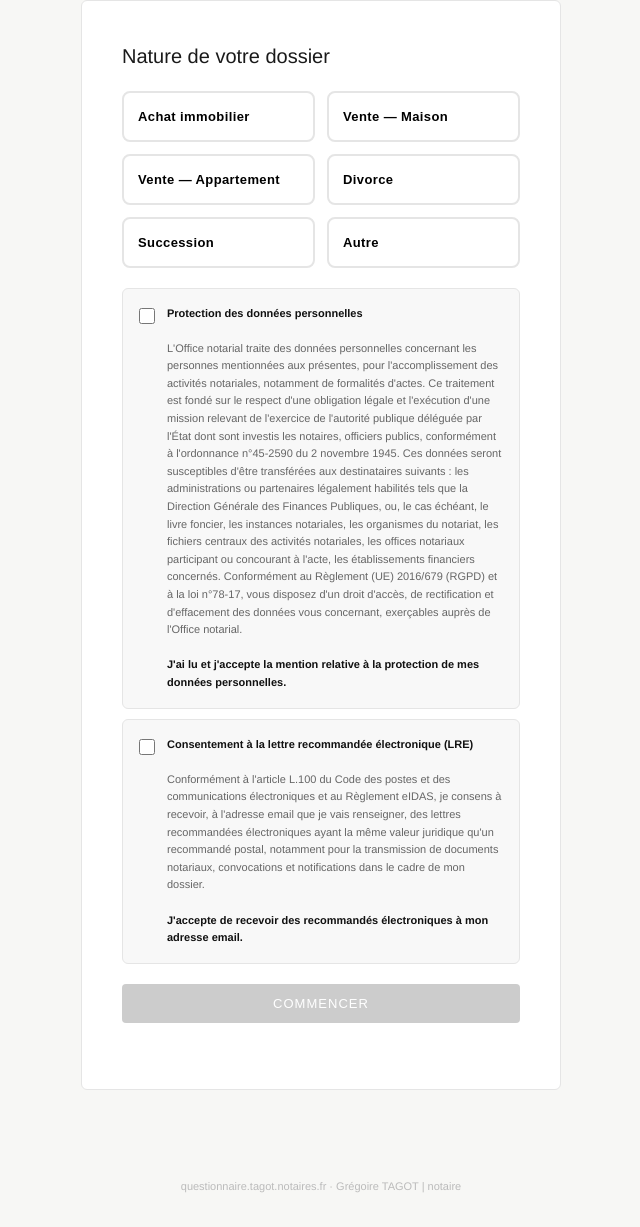
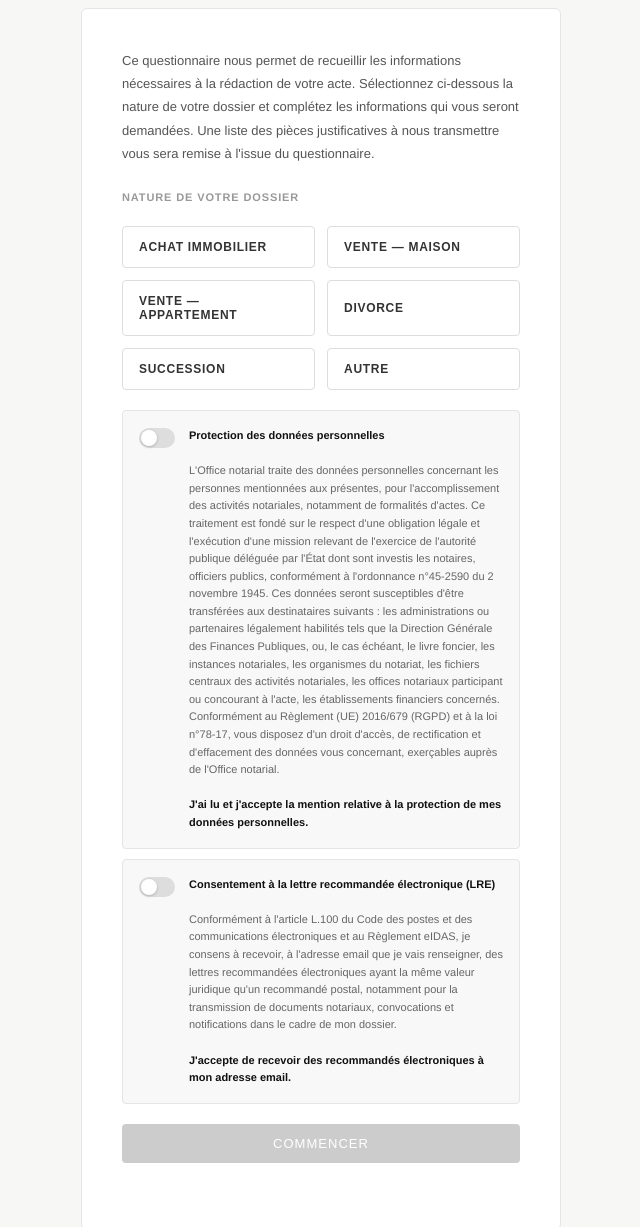
Before and after one commit to gregtago/questionnaire-notaire, a website: page public/index.html in a window 1280 px wide. Shown: the part 177-1404 px from the top of the page, without its empty margins (319-959 px from the left). Drawn offline with Linux system fonts and the light colour scheme.

Commit message:
design: header agrandi, boutons uppercase noir, toggles RGPD/LRE, texte de présentation

```diff
--- a/public/index.html
+++ b/public/index.html
@@ -8,7 +8,7 @@
     *, *::before, *::after { box-sizing: border-box; margin: 0; padding: 0; }
     body { font-family: 'Helvetica Neue', Helvetica, Arial, sans-serif; background: #f7f7f5; color: #1a1a1a; font-size: 15px; line-height: 1.5; }
     .header { background: #111; color: #fff; padding: 28px 32px 24px; }
-    .header .cabinet { font-size: 11px; letter-spacing: .05em; color: #888; margin-bottom: 6px; }
+    .header .cabinet { font-size: 15px; letter-spacing: .10em; color: rgba(255,255,255,.85); margin-bottom: 8px; font-weight: 500; text-transform: uppercase; }
     .header h1 { font-size: 24px; font-weight: 300; }
     .header .subtitle { font-size: 13px; color: #888; margin-top: 6px; }
     .screen { max-width: 520px; margin: 60px auto; padding: 0 20px; }
@@ -77,13 +77,19 @@
     /* Écran accueil */
     .dossier-grid { display: grid; grid-template-columns: 1fr 1fr; gap: 12px; margin: 20px 0; }
     @media(max-width:500px){ .dossier-grid { grid-template-columns: 1fr; } }
-    .dossier-btn { border: 2px solid #e5e5e5; border-radius: 8px; padding: 16px 14px; background: #fff; cursor: pointer; text-align: left; transition: border-color .15s, background .15s; }
-    .dossier-btn:hover { border-color: #111; background: #fafafa; }
+    .dossier-btn { border: 1px solid #ddd; border-radius: 4px; padding: 13px 16px; background: #fff; cursor: pointer; text-align: left; transition: all .15s; color: #333; }
+    .dossier-btn:hover { border-color: #555; background: #555; color: #fff; }
     .dossier-btn.selected { border-color: #111; background: #111; color: #fff; }
-    .dossier-btn .lbl { font-size: 13px; font-weight: 600; letter-spacing: .03em; display: block; }
-    .rgpd-check { display: flex; align-items: flex-start; gap: 12px; margin-top: 20px; padding: 16px; background: #f8f8f8; border-radius: 6px; border: 1px solid #e5e5e5; }
-    .rgpd-check input[type=checkbox] { margin-top: 3px; min-width: 16px; height: 16px; cursor: pointer; accent-color: #111; }
-    .rgpd-check label { font-size: 11px; color: #666; line-height: 1.6; cursor: pointer; }
+    .dossier-btn .lbl { font-size: 12px; font-weight: 600; letter-spacing: .06em; text-transform: uppercase; display: block; }
+    .rgpd-check { margin-top: 14px; padding: 16px; background: #f8f8f8; border-radius: 4px; border: 1px solid #e5e5e5; transition: border-color .15s; }
+    .rgpd-check.checked { border-color: #111; background: #fafafa; }
+    .rgpd-check input[type=checkbox] { display: none; }
+    .rgpd-check label { display: flex; align-items: flex-start; gap: 14px; cursor: pointer; }
+    .rgpd-check label .toggle { min-width: 36px; height: 20px; background: #ddd; border-radius: 10px; position: relative; transition: background .2s; margin-top: 1px; flex-shrink: 0; }
+    .rgpd-check label .toggle::after { content: ''; position: absolute; width: 16px; height: 16px; background: #fff; border-radius: 50%; top: 2px; left: 2px; transition: left .2s; box-shadow: 0 1px 3px rgba(0,0,0,.2); }
+    .rgpd-check input[type=checkbox]:checked + label .toggle { background: #111; }
+    .rgpd-check input[type=checkbox]:checked + label .toggle::after { left: 18px; }
+    .rgpd-check .txt { font-size: 11px; color: #666; line-height: 1.6; }
     .rgpd-check strong { color: #111; font-size: 11px; }
     .btn:disabled { background: #ccc; cursor: not-allowed; }
   </style>
@@ -99,7 +105,8 @@
 <!-- ÉCRAN 0 : Accueil / choix dossier + RGPD -->
 <div id="sAccueil" class="screen">
   <div class="card">
-    <h2>Nature de votre dossier</h2>
+    <p style="font-size:13px;color:#555;line-height:1.8;margin-bottom:24px;">Ce questionnaire nous permet de recueillir les informations nécessaires à la rédaction de votre acte. Sélectionnez ci-dessous la nature de votre dossier et complétez les informations qui vous seront demandées. Une liste des pièces justificatives à nous transmettre vous sera remise à l'issue du questionnaire.</p>
+    <p style="font-size:11px;letter-spacing:.08em;text-transform:uppercase;color:#999;margin-bottom:14px;font-weight:600;">Nature de votre dossier</p>
     <div class="dossier-grid" id="dossierGrid">
       <button class="dossier-btn" data-type="achat" onclick="selectDossier(this)">
         <span class="lbl">Achat immobilier</span>
@@ -121,21 +128,25 @@
       </button>
     </div>
 
-    <div class="rgpd-check">
-      <input type="checkbox" id="cbRgpd" onchange="checkRgpd()">
+    <div class="rgpd-check" id="wrapRgpd">
+      <input type="checkbox" id="cbRgpd" onchange="checkRgpd(); this.closest('.rgpd-check').classList.toggle('checked', this.checked)">
       <label for="cbRgpd">
-        <strong>Protection des données personnelles</strong><br><br>
+        <span class="toggle"></span>
+        <span class="txt"><strong>Protection des données personnelles</strong><br><br>
         L'Office notarial traite des données personnelles concernant les personnes mentionnées aux présentes, pour l'accomplissement des activités notariales, notamment de formalités d'actes. Ce traitement est fondé sur le respect d'une obligation légale et l'exécution d'une mission relevant de l'exercice de l'autorité publique déléguée par l'État dont sont investis les notaires, officiers publics, conformément à l'ordonnance n°45-2590 du 2 novembre 1945. Ces données seront susceptibles d'être transférées aux destinataires suivants : les administrations ou partenaires légalement habilités tels que la Direction Générale des Finances Publiques, ou, le cas échéant, le livre foncier, les instances notariales, les organismes du notariat, les fichiers centraux des activités notariales, les offices notariaux participant ou concourant à l'acte, les établissements financiers concernés. Conformément au Règlement (UE) 2016/679 (RGPD) et à la loi n°78-17, vous disposez d'un droit d'accès, de rectification et d'effacement des données vous concernant, exerçables auprès de l'Office notarial.<br><br>
         <strong>J'ai lu et j'accepte la mention relative à la protection de mes données personnelles.</strong>
+        </span>
       </label>
     </div>
 
-    <div class="rgpd-check" style="margin-top:10px">
-      <input type="checkbox" id="cbLre" onchange="checkRgpd()">
+    <div class="rgpd-check" id="wrapLre" style="margin-top:10px">
+      <input type="checkbox" id="cbLre" onchange="checkRgpd(); this.closest('.rgpd-check').classList.toggle('checked', this.checked)">
       <label for="cbLre">
-        <strong>Consentement à la lettre recommandée électronique (LRE)</strong><br><br>
+        <span class="toggle"></span>
+        <span class="txt"><strong>Consentement à la lettre recommandée électronique (LRE)</strong><br><br>
         Conformément à l'article L.100 du Code des postes et des communications électroniques et au Règlement eIDAS, je consens à recevoir, à l'adresse email que je vais renseigner, des lettres recommandées électroniques ayant la même valeur juridique qu'un recommandé postal, notamment pour la transmission de documents notariaux, convocations et notifications dans le cadre de mon dossier.<br><br>
         <strong>J'accepte de recevoir des recommandés électroniques à mon adresse email.</strong>
+        </span>
       </label>
     </div>
 
```
